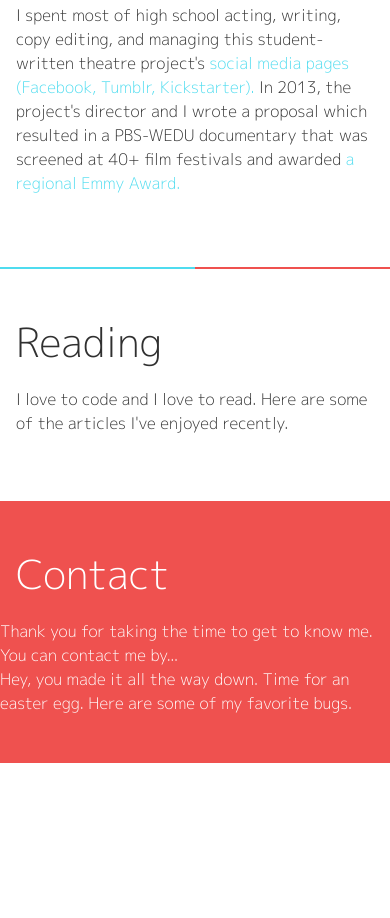
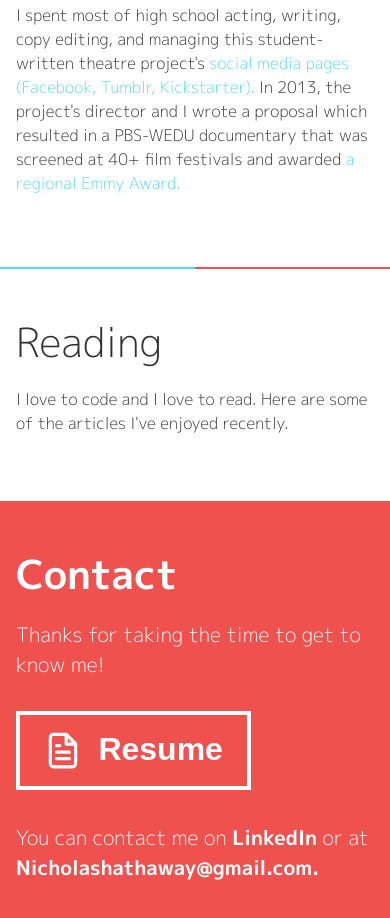
Before and after one commit to NickHath/portfolio, a website: page index.html in a window 390 px wide. Shown: the part 4520-5438 px from the top of the page. Before the commit the page ends 5283 px from the top, so only its background shows below. Drawn offline with nearby package versions, Linux system fonts and the light colour scheme; no server answers; a script that the page names is missing.

Commit message:
mobile styling for footer

```diff
--- a/index.html
+++ b/index.html
@@ -247,8 +247,11 @@
     <!-- FOOTER -->
     <footer class="subsection">
       <h1 class="section-header">Contact</h1>
-      <p>Thank you for taking the time to get to know me. You can contact me by...</p>
-      <p>Hey, you made it all the way down. Time for an easter egg. Here are some of my favorite bugs.</p>
+      <p>Thanks for taking the time to get to know me!</p>
+      <button class="download-resume" href="./assets/files/Nick Hathaway - Resume.pdf" download>
+        <img src="./assets/my-icons/file-text.svg"></img>Resume
+      </button>
+      <p>You can contact me on <a class="contact-link" href="https://www.linkedin.com/in/nick-hathaway/" target="_blank">LinkedIn</a> or at <a class="contact-link" href="mailto:nicholashathaway@gmail.com">Nicholashathaway@gmail.com.</a></p>
     </footer>
 
     <!-- SVG BACKGROUND - should import from another file -->
--- a/sass/partials/sections/_footer.scss
+++ b/sass/partials/sections/_footer.scss
@@ -4,8 +4,36 @@ footer {
   // background-color: $font-color;
   background-color: $highlight-red;
   // border-top: 5px solid $highlight-blue;
+  border: none;
   color: white;
-  border: none;
+  h1, button.download-resume, a.contact-link, a.contact-link:hover, a.contact-link:visited  {
+    font-weight: 700;
+    color: white;
+  }
+  p {
+    font-size: 1.25em;
+  }
+  button.download-resume {
+    border: 4px solid white;
+    font-size: 2em;
+    display: flex;
+    align-content: center;
+    padding: 0.5em 0.75em 0.5em 0.75em;
+    margin: 1em 0 1em 0;
+    background-color: transparent;
+    img {
+      height: 1.2em;
+      width: auto;
+      margin-right: 0.5em;
+    }
+  }
+  button.download-resume:hover {
+    cursor: pointer;
+  }
+  p, button.download-resume {
+    margin-left: 1rem;
+    margin-right: 1rem;
+  }
 }
 
 // DESKTOP STYLING
```
Also changed, not shown: assets/my-icons/file-text.svg (added), sass/main.css, 3 other files.
